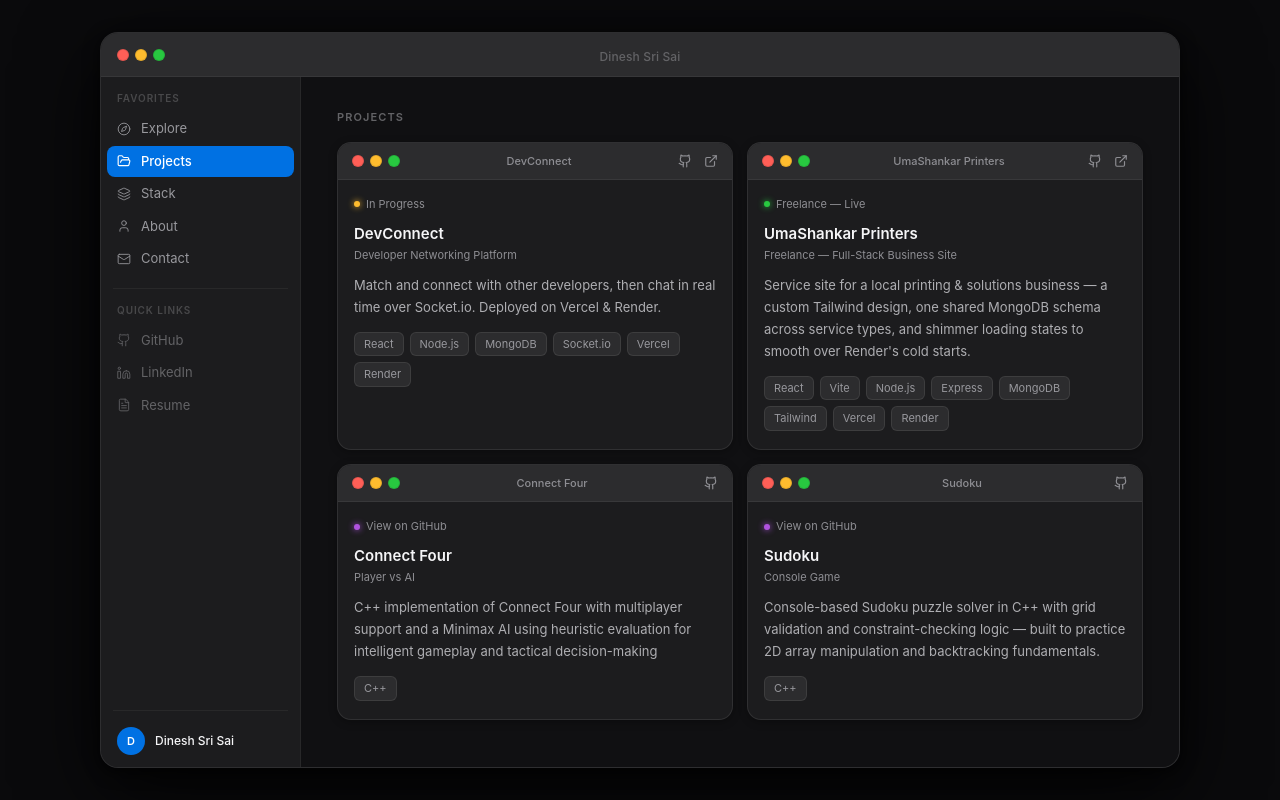
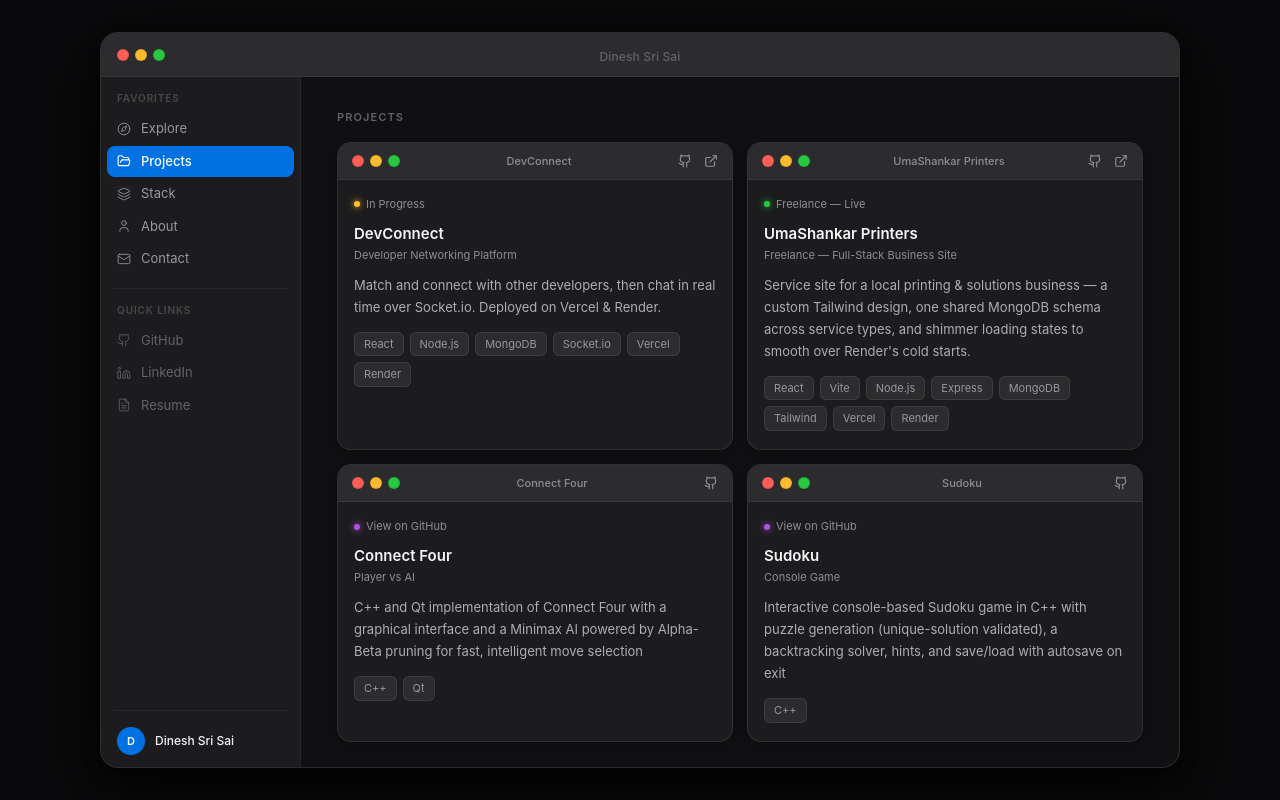
Before and after one commit to dineshsrisai/portfolio, a React (Vite) app: page / in a window 1280 px wide. Both pictures are taken after a click on the button "View Projects". Built offline with nearby package versions, Linux system fonts and the light colour scheme.

Commit message:
better descriptions

```diff
--- a/src/components/Projects.jsx
+++ b/src/components/Projects.jsx
@@ -49,8 +49,8 @@ const projects = [
     title: "Connect Four",
     subtitle: "Player vs AI",
     description:
-      "C++ implementation of Connect Four with multiplayer support and a Minimax AI using heuristic evaluation for intelligent gameplay and tactical decision-making",
-    tech: ["C++"],
+      "C++ and Qt implementation of Connect Four with a graphical interface and a Minimax AI powered by Alpha-Beta pruning for fast, intelligent move selection",
+    tech: ["C++", "Qt"],
     statusDot: STATUS_COLORS.purple,
     status: "View on GitHub",
     github: "https://github.com/dineshsrisai/connectFour",
@@ -60,7 +60,7 @@ const projects = [
     title: "Sudoku",
     subtitle: "Console Game",
     description:
-      "Console-based Sudoku puzzle solver in C++ with grid validation and constraint-checking logic — built to practice 2D array manipulation and backtracking fundamentals.",
+      "Interactive console-based Sudoku game in C++ with puzzle generation (unique-solution validated), a backtracking solver, hints, and save/load with autosave on exit",
     tech: ["C++"],
     statusDot: STATUS_COLORS.purple,
     status: "View on GitHub",
```
